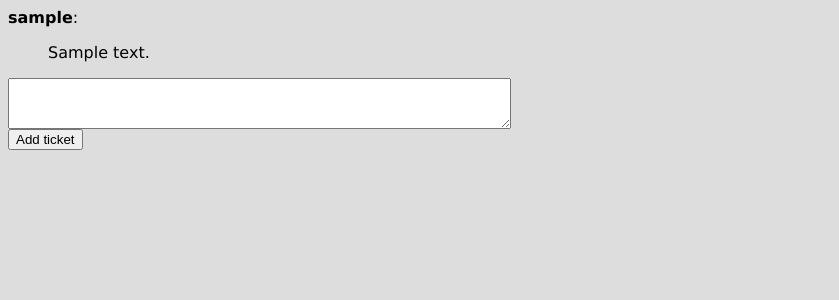
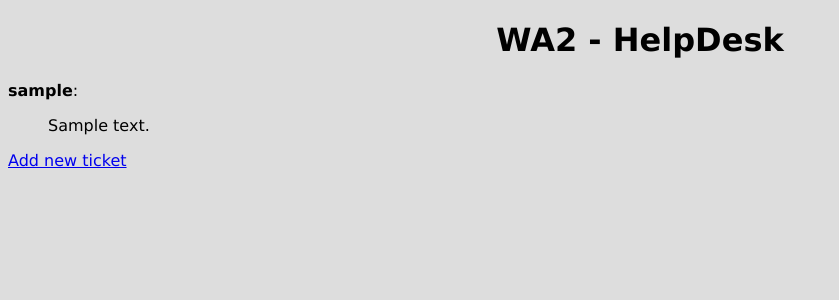
Before and after one commit to petrarad/wa2-helpdesk, a Python web app: template templates/index.html in a window 1280 px wide. Shown: the top 300 px of the page, without its empty margins (0-839 px from the left). Run offline with Jinja, Linux system fonts and the light colour scheme; the template is opened without the code that fills it: most values are stand-ins (such as "Sample title", 1, 10 or a date in 2020); some libraries are stand-ins or nearby versions.

Commit message:
Hide/show "add ticket" form

```diff
--- a/css/main.css
+++ b/css/main.css
@@ -1,4 +1,12 @@
 body {
-  font-family: Verdana, Helvetica, sans-serif;
-  background-color: #DDDDDD;
+	font-family: Verdana, Helvetica, sans-serif;
+	background-color: #DDDDDD;
 }
+
+h1 {
+	text-align: center;
+}
+
+.hidden {
+	display: none;
+}
--- a/templates/base.html
+++ b/templates/base.html
@@ -4,8 +4,11 @@
 	<head>
 		<title>WA2 - Helpdesk</title>
 		<link type="text/css" rel="stylesheet" href="/css/main.css" />
+		<script type="text/javascript" src="http://ajax.googleapis.com/ajax/libs/jquery/1.5.2/jquery.min.js"></script>
+		<script type="text/javascript" src="/js/main.js"></script>
 	</head>
 	<body>
+		<h1>WA2 - HelpDesk</h1>
 		{%block body%}{%endblock%}
 	</body>
 </html>
--- a/templates/index.html
+++ b/templates/index.html
@@ -1,6 +1,7 @@
 {%extends "base.html"%}
 
 {%block body%}
+	<table>
 	{% for ticket in tickets %}
 		{% if ticket.author %}
 			<b>{{ ticket.author.nickname }}</b>:
@@ -9,8 +10,11 @@
 		{% endif %}
 		<blockquote>{{ ticket.description|escape }}</blockquote>
 	{% endfor %}
+	</table>
 
-	<form action="/add-ticket" method="post">
+	<a href="#" data-target="add-ticket" class="toggle">Add new ticket</a>
+
+	<form action="/add-ticket" method="post" id="add-ticket" class="hidden">
 		<div><textarea name="description" rows="3" cols="60"></textarea></div>
 		<div><input type="submit" value="Add ticket"></div>
 	</form>
```
